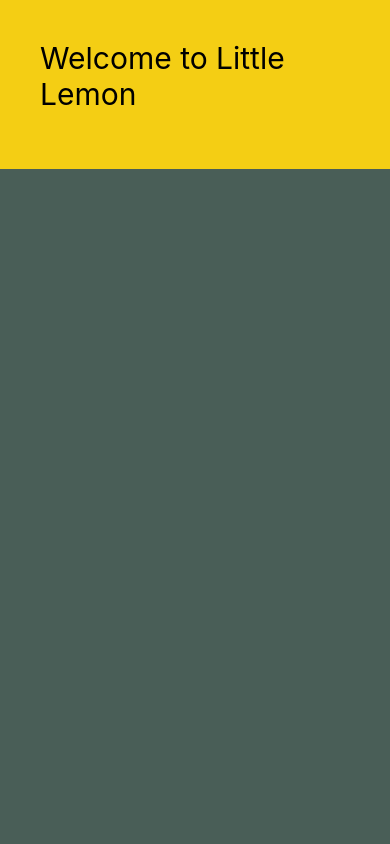
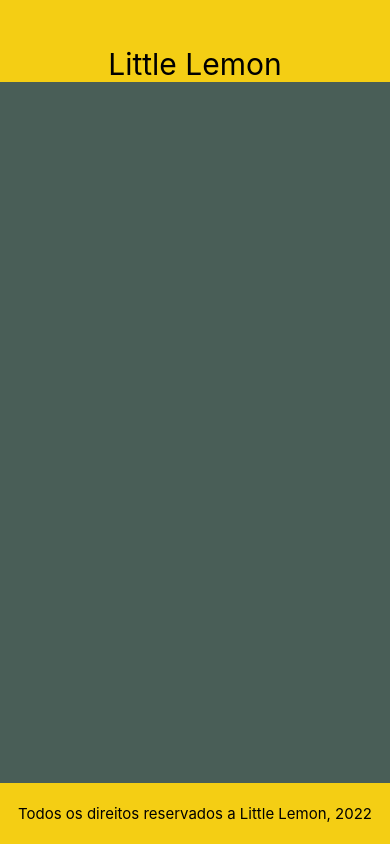
Before and after one commit to EveraldoJunior7/LemonRestaurant, a React Native app: screen / in a window 390 px wide. Built offline with nearby package versions, Linux system fonts and the light colour scheme.

Commit message:
Footer e Header

```diff
--- a/App.js
+++ b/App.js
@@ -2,15 +2,14 @@ import * as React from 'react'
 import { View } from 'react-native';
 
 import LittleLemonHeader from './components/LittleLemonHeader';
+import LittleLemonFooter from './components/LittleLemonFooter';
 
 export default function App() {
   return (
-    <View
-      style={{
-        flex: 1,
-        backgroundColor: '#495E57',
-      }}>
+    <View style={{flex: 1, backgroundColor: '#495E57', }}>
       <LittleLemonHeader />
+      <View style={{flex: 0.85}}></View>
+      <LittleLemonFooter />
     </View>
   );
 }
--- /dev/null
+++ b/components/LittleLemonFooter.js
@@ -0,0 +1,12 @@
+import * as React from 'react';
+import { View, Text } from 'react-native';
+
+export default function LittleLemonFooter() {
+    return (
+        <View style={{ flex: 0.05, backgroundColor: '#F4CE14', paddingVertical: 10, alignItems: "center", justifyContent: "center" }}>
+            <Text style={{ fontSize: 15, color: 'black' }}>
+            Todos os direitos reservados a Little Lemon, 2022
+            </Text>
+        </View>
+    );
+}
--- a/components/LittleLemonHeader.js
+++ b/components/LittleLemonHeader.js
@@ -3,9 +3,9 @@ import { View, Text } from 'react-native';
 
 export default function LittleLemonHeader() {
     return (
-        <View style={{ flex: 0.2, backgroundColor: '#F4CE14' }}>
-            <Text style={{ padding: 40, fontSize: 30, color: 'black' }}>
-                Welcome to Little Lemon
+        <View style={{ flex: 0.1, backgroundColor: '#F4CE14', alignItems: "center", justifyContent: "flex-end" }}>
+            <Text style={{ fontSize: 30, color: 'black' }}>
+                Little Lemon
             </Text>
         </View>
     );
```
